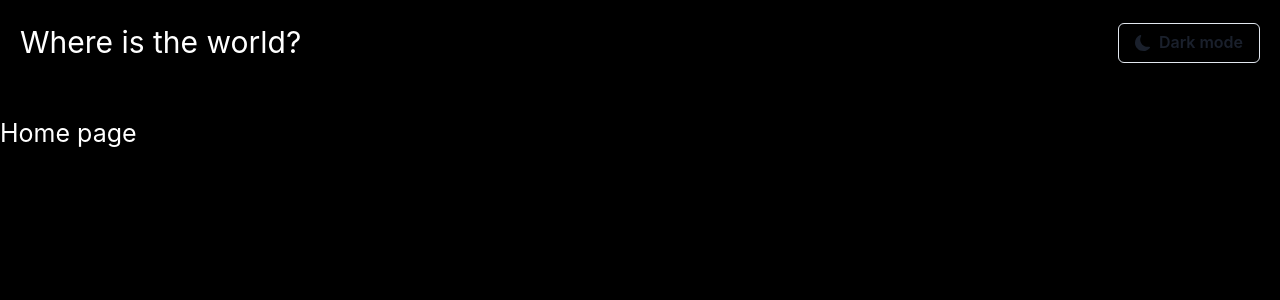
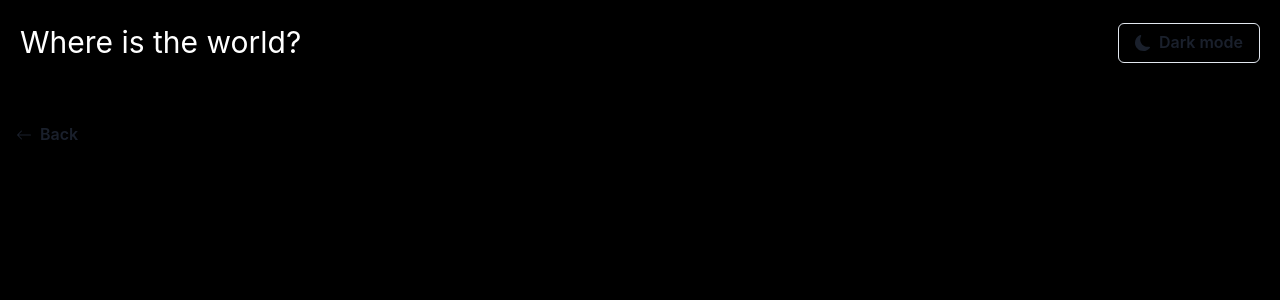
Before and after one commit to klekwedge/countries, a React (Vite) app: page /1 in a window 1280 px wide. Shown: the top 300 px of the page. Built offline with nearby package versions, Linux system fonts and the light colour scheme; no server answers.

Commit message:
feat: add more information to country page

```diff
--- a/src/pages/CountryPage.tsx
+++ b/src/pages/CountryPage.tsx
@@ -1,5 +1,6 @@
-import { Box, Flex } from "@chakra-ui/react";
+import { Box, Button, Flex, Heading, Image } from "@chakra-ui/react";
 import { useEffect, useState } from "react";
+import { BsArrowLeft } from "react-icons/bs";
 import { Link, useParams } from "react-router-dom";
 import RestCountries from "../services/RestCountries";
 import { ICountry } from "../types/types";
@@ -7,10 +8,8 @@ import { ICountry } from "../types/types";
 const CountryPage = () => {
   const { countryCode } = useParams();
   const [country, setCountry] = useState<ICountry>();
+  const [borderCountries, setBorderCountries] = useState<ICountry[]>([]);
   const { getCountriesByCode } = RestCountries();
-
-  console.log(country);
-
   useEffect(() => {
     if (countryCode) {
       getCountriesByCode(countryCode).then((data: ICountry[]) =>
@@ -19,12 +18,80 @@ const CountryPage = () => {
     }
   }, [countryCode]);
 
+  // useEffect(() => {
+  //   if (country && country.borders && country.borders.length !== 0) {
+  //     country.borders.forEach((item) =>
+  //       getCountriesByCode(item).then((data: ICountry[]) =>
+  //         setBorderCountries([...borderCountries, data[0]])
+  //       )
+  //     );
+  //   }
+  // }, [country]);
+
+  // console.log(country && country.borders);
+  // console.log(borderCountries);
+
   return (
     <Box>
-      <Link to="/" style={{ fontSize: "25px" }}>
-        Home page
+      <Link to="/">
+        <Button
+          leftIcon={<BsArrowLeft />}
+          boxShadow="rgba(0, 0, 0, 0.35) 0px 5px 15px"
+          background="transparent"
+          _hover={{
+            background: "transparent",
+          }}
+        >
+          Back
+        </Button>
       </Link>
-      <Flex> {country ? country.name.official : ""}</Flex>
+      {country ? (
+        <Flex marginTop="40px" gap="50px 150px" flexWrap="wrap">
+          <Image src={country.flags.png} width="100%" maxW="600px" />
+          <Box>
+            <Heading as="h2" fontWeight="500" mb="30px">
+              {country.name.official}
+            </Heading>
+            <Flex gap="80px" flexWrap="wrap" mb="70px">
+              <Flex gap="10px" flexDirection="column">
+                <Heading as="h3" fontWeight="400" fontSize="22px">
+                  Native Name: {country.name.common}
+                </Heading>
+                <Heading as="h3" fontWeight="400" fontSize="22px">
+                  Population:{" "}
+                  {String(country.population).replace(
+                    /\B(?=(\d{3})+(?!\d))/g,
+                    "."
+                  )}
+                </Heading>
+                <Heading as="h3" fontWeight="400" fontSize="22px">
+                  Region: {country.region}
+                </Heading>
+                <Heading as="h3" fontWeight="400" fontSize="22px">
+                  Sub Region: {country.subregion}
+                </Heading>
+                <Heading as="h3" fontWeight="400" fontSize="22px">
+                  Capital: {country.capital}
+                </Heading>
+              </Flex>
+              <Box>
+                <Heading as="h3" fontWeight="400" fontSize="22px">
+                  Top Level Domain: {country.tld.join(", ")}
+                </Heading>
+                {/* <Heading as="h3">Currencies: {country.currencies.XPF.name}</Heading> */}
+                <Heading as="h3" fontWeight="400" fontSize="22px">
+                  Languages: {Object.values(country.languages).join(", ")}
+                </Heading>
+              </Box>
+            </Flex>
+            <Heading as="h3" fontWeight="400" fontSize="22px">
+              Border countries:
+            </Heading>
+          </Box>
+        </Flex>
+      ) : (
+        ""
+      )}
     </Box>
   );
 };
--- a/src/types/types.ts
+++ b/src/types/types.ts
@@ -30,6 +30,7 @@ export interface ICountry {
   startOfWeek: string;
   capitalInfo: ICapitalInfo;
   postalCode: IPostalCode;
+  borders: string[];
 }
 
 export interface ICapitalInfo {
@@ -47,7 +48,7 @@ export interface ICoatOfArms {
 }
 
 export interface ICurrencies {
-  DKK: IDkk;
+  XPF: IDkk;
 }
 
 export interface IDkk {
@@ -86,7 +87,7 @@ export interface IName {
 }
 
 export interface INativeName {
-  kal: ITranslation;
+  fra: ITranslation;
 }
 
 export interface ITranslation {
```
Also changed, not shown: 1 other file (tests, documents, lock files or other folders).
